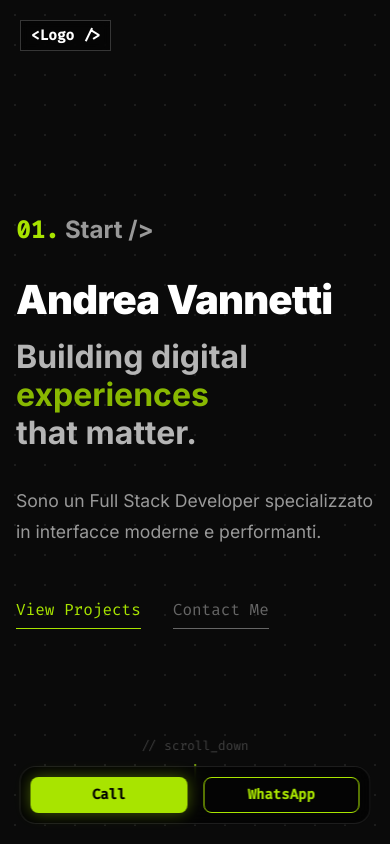
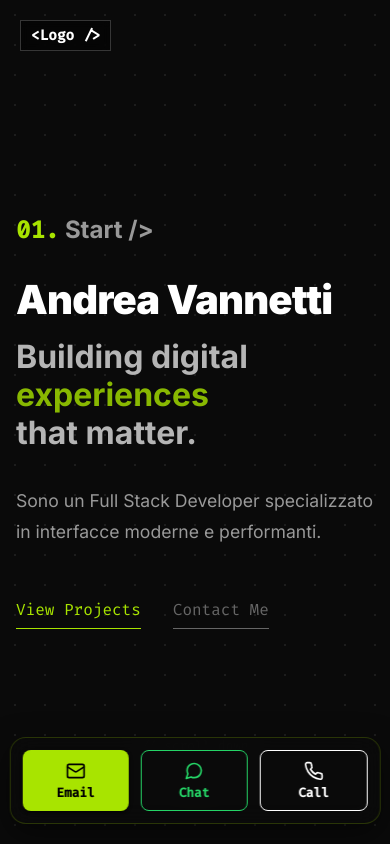
Before and after one commit to AndreaV89/Portfolio, a React (Vite) app: page / in a window 390 px wide. Shown: the top 844 px of the page. Built offline with nearby package versions, Linux system fonts and the light colour scheme.

Commit message:
modifica tasti mobile

```diff
--- a/src/components/Contact.jsx
+++ b/src/components/Contact.jsx
@@ -107,10 +107,10 @@ const Contact = () => {
         </div>
       </Box>
 
-      <Box sx={{ mt: 6 }}>
+      <Box sx={{ mt: 6, display: { xs: "none", md: "block" } }}>
         <Button
           variant="outlined"
-          href="mailto:tuo.email@example.com"
+          href="mailto:a.vannetti08@gmail.com"
           sx={{
             cursor: "none",
             color: "#a8e400",
--- a/src/components/MobileActions.jsx
+++ b/src/components/MobileActions.jsx
@@ -1,73 +1,151 @@
 // src/components/MobileActions.jsx
-import { Box, Button } from "@mui/material";
+import { useState, useEffect } from "react";
+import { Box, Button, Fade } from "@mui/material";
 
 const MobileActions = () => {
-  // SOSTITUISCI CON IL TUO NUMERO REALE (es. 393331234567)
-  const phoneNumber = "393470587552";
+  const [visible, setVisible] = useState(false);
+  const phoneNumber = "+393470587552"; // Tuo numero
+  const email = "a.vannetti08@gmail.com"; // Tua email
+
+  useEffect(() => {
+    const handleScroll = () => {
+      // Calcoliamo quanto manca alla fine della pagina
+      const scrolledToBottom =
+        window.innerHeight + window.scrollY >=
+        document.documentElement.scrollHeight - 600; // Appare 600px prima della fine
+
+      setVisible(scrolledToBottom);
+    };
+
+    window.addEventListener("scroll", handleScroll);
+    return () => window.removeEventListener("scroll", handleScroll);
+  }, []);
+
+  // Stile comune per i bottoni
+  const buttonStyle = {
+    flex: 1,
+    minWidth: "auto",
+    padding: "10px 0",
+    borderRadius: "8px",
+    textTransform: "none",
+    fontFamily: '"Fira Code", monospace',
+    fontWeight: "bold",
+    fontSize: "0.8rem",
+    display: "flex",
+    flexDirection: "column",
+    gap: "4px",
+    lineHeight: 1.2,
+  };
 
   return (
+    <Fade in={visible}>
       <Box
         sx={{
-        // Visibile solo su mobile (xs), nascosto da md in su
-        display: { xs: "flex", md: "none" },
+          display: { xs: "flex", md: "none" }, // Solo mobile
           position: "fixed",
-        bottom: "20px", // Un po' staccato dal fondo
+          bottom: "20px",
           left: "50%",
           transform: "translateX(-50%)",
-        gap: 2,
-        zIndex: 9999, // Sopra a tutto, anche al cursore
-        width: "90%",
+          gap: 1.5,
+          zIndex: 9999,
+          width: "95%",
           maxWidth: "400px",
-        // Un contenitore sfocato per dare risalto ai bottoni
-        backgroundColor: "rgba(0,0,0,0.6)",
-        backdropFilter: "blur(10px)",
-        padding: "10px",
+          backgroundColor: "rgba(10, 10, 10, 0.9)", // Sfondo scuro coprente
+          backdropFilter: "blur(12px)",
+          padding: "12px",
           borderRadius: "16px",
-        border: "1px solid rgba(255,255,255,0.1)",
+          border: "1px solid rgba(168, 228, 0, 0.2)",
+          boxShadow: "0 10px 30px rgba(0,0,0,0.5)",
         }}
       >
-      {/* Tasto CHIAMA */}
+        {/* 1. EMAIL (Say Hello) */}
         <Button
           variant="contained"
-        href={`tel:+${phoneNumber}`}
+          href={`mailto:${email}`}
           sx={{
-          flex: 1,
+            ...buttonStyle,
             backgroundColor: "#a8e400",
             color: "#000",
-          fontWeight: "bold",
-          fontFamily: '"Fira Code", monospace',
-          textTransform: "none",
-          borderRadius: "8px",
-          boxShadow: "0 0 15px rgba(168, 228, 0, 0.4)",
             "&:hover": { backgroundColor: "#8cc200" },
           }}
         >
-        Call
+          {/* Icona Mail Semplice */}
+          <svg
+            width="20"
+            height="20"
+            viewBox="0 0 24 24"
+            fill="none"
+            stroke="currentColor"
+            strokeWidth="2"
+            strokeLinecap="round"
+            strokeLinejoin="round"
+          >
+            <rect x="2" y="4" width="20" height="16" rx="2" />
+            <path d="m22 7-8.97 5.7a1.94 1.94 0 0 1-2.06 0L2 7" />
+          </svg>
+          Email
         </Button>
 
-      {/* Tasto WHATSAPP */}
+        {/* 2. WHATSAPP */}
         <Button
           variant="outlined"
-        href={`https://wa.me/${phoneNumber}`}
+          href={`https://wa.me/${phoneNumber.replace("+", "")}`}
           target="_blank"
           sx={{
-          flex: 1,
-          borderColor: "#a8e400",
-          color: "#a8e400",
-          fontWeight: "bold",
-          fontFamily: '"Fira Code", monospace',
-          textTransform: "none",
-          borderRadius: "8px",
+            ...buttonStyle,
+            borderColor: "#25D366", // Verde WhatsApp
+            color: "#25D366",
             "&:hover": {
-            borderColor: "#fff",
-            color: "#fff",
-            backgroundColor: "rgba(255, 255, 255, 0.05)",
+              backgroundColor: "rgba(37, 211, 102, 0.1)",
+              borderColor: "#25D366",
             },
           }}
         >
-        WhatsApp
+          <svg
+            width="20"
+            height="20"
+            viewBox="0 0 24 24"
+            fill="none"
+            stroke="currentColor"
+            strokeWidth="2"
+            strokeLinecap="round"
+            strokeLinejoin="round"
+          >
+            <path d="M21 11.5a8.38 8.38 0 0 1-.9 3.8 8.5 8.5 0 0 1-7.6 4.7 8.38 8.38 0 0 1-3.8-.9L3 21l1.9-5.7a8.38 8.38 0 0 1-.9-3.8 8.5 8.5 0 0 1 4.7-7.6 8.38 8.38 0 0 1 3.8-.9h.5a8.48 8.48 0 0 1 8 8v.5z" />
+          </svg>
+          Chat
+        </Button>
+
+        {/* 3. CHIAMA */}
+        <Button
+          variant="outlined"
+          href={`tel:${phoneNumber}`}
+          sx={{
+            ...buttonStyle,
+            borderColor: "#fff",
+            color: "#fff",
+            "&:hover": {
+              backgroundColor: "rgba(255, 255, 255, 0.1)",
+              borderColor: "#fff",
+            },
+          }}
+        >
+          <svg
+            width="20"
+            height="20"
+            viewBox="0 0 24 24"
+            fill="none"
+            stroke="currentColor"
+            strokeWidth="2"
+            strokeLinecap="round"
+            strokeLinejoin="round"
+          >
+            <path d="M22 16.92v3a2 2 0 0 1-2.18 2 19.79 19.79 0 0 1-8.63-3.07 19.5 19.5 0 0 1-6-6 19.79 19.79 0 0 1-3.07-8.67A2 2 0 0 1 4.11 2h3a2 2 0 0 1 2 1.72 12.05 12.05 0 0 0 .57 2.81 2 2 0 0 1-.45 2.11L8.09 9.91a16 16 0 0 0 6 6l1.27-1.27a2 2 0 0 1 2.11-.45 12.03 12.03 0 0 0 2.81.57A2 2 0 0 1 22 16.92z" />
+          </svg>
+          Call
         </Button>
       </Box>
+    </Fade>
   );
 };
 
```
Lines whose indentation alone changed are shown as unchanged.
